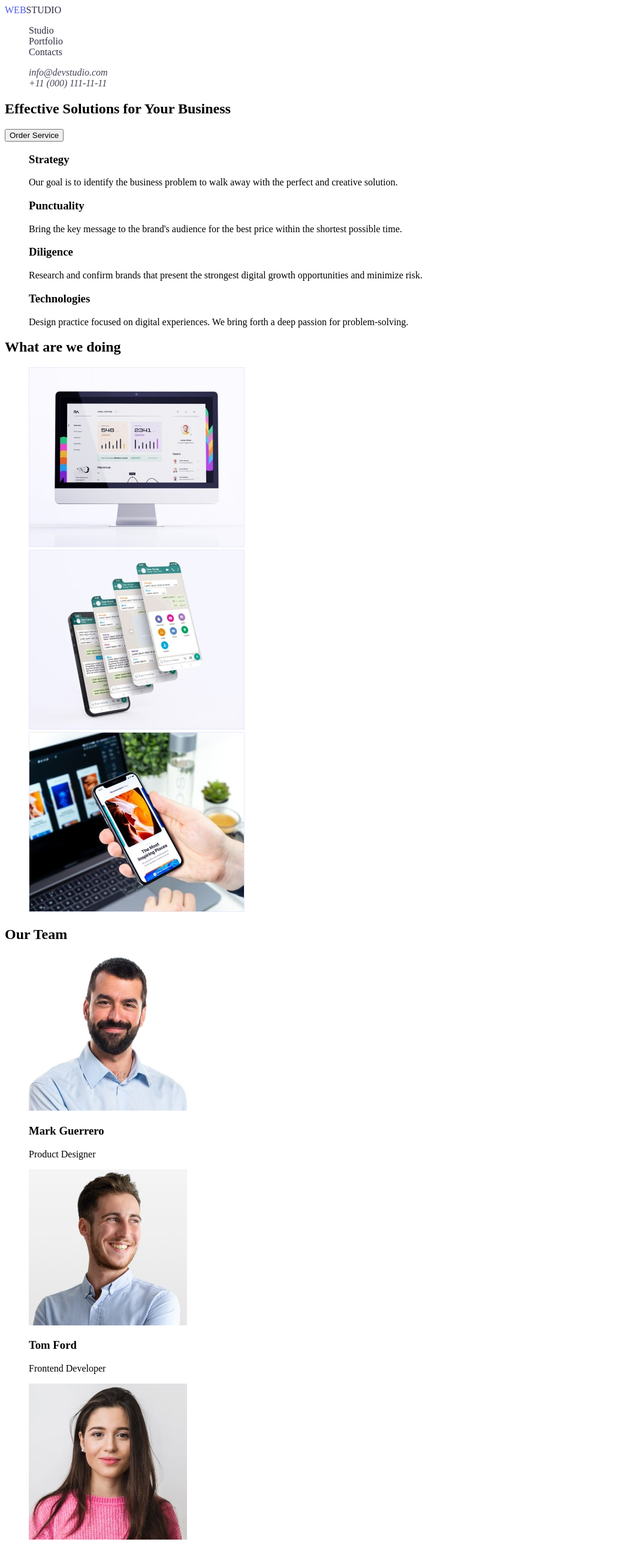
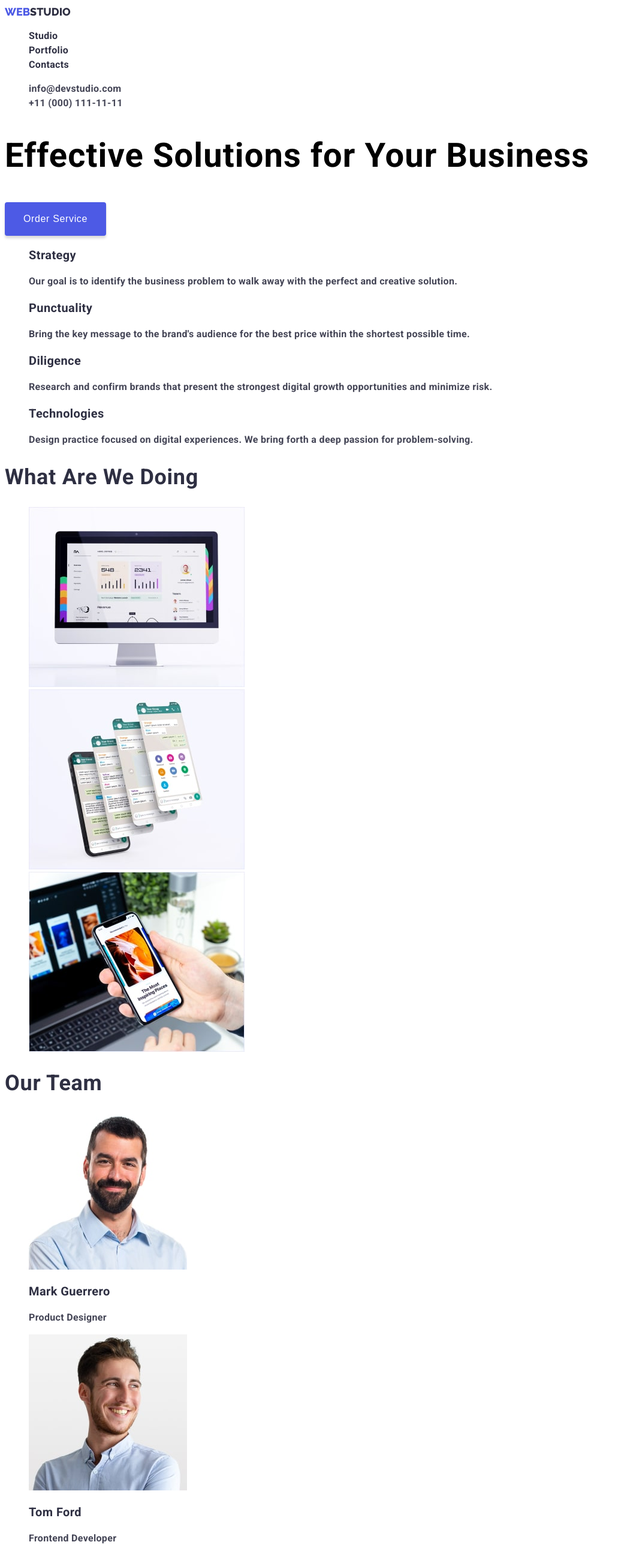
Before and after one commit to Teslyak/goit-markup-hw-02, a plain HTML site: page index.html in a window 1280 px wide. Shown: the top 2575 px of the page at 60% size, without its empty margins (0-1036 px from the left). Drawn offline with Linux system fonts and the light colour scheme.

Commit message:
Saturday

```diff
--- a/css/styles.css
+++ b/css/styles.css
@@ -13,23 +13,19 @@
 }
 
 body {
-    background-color: #ffffff;
+font-family: 'Roboto', sans-serif;
 }
 /* Скидування стилей списку */
 .list {
-    list-style: none;
+list-style: none;
+}
+/* Скидування стилей посилань */
+.link {
+text-decoration: none;
 }
 
+/* ===========================HEADER================ */
 
-/* Колір для посилань */
-.link{
-    color: var(--color-secondary);
-    text-decoration: none;
-}
-.address .link {
-color: var(--color-primary);
-}
-/* Наведення на посилання */
 .link:hover,
 .link:focus {
     color:var(--color-pressed-state);
@@ -40,11 +36,126 @@ color: var(--color-primary);
     color:var(--color-logo-links);
 }
 .logo {
-    color:var(--color-secondary);
-    text-decoration: none;
+font-family: 'Raleway', sans-serif;
+font-weight: 800;
+font-size: 18px;
+line-height: 1.33;
+color:var(--color-secondary);
+text-decoration: none;
 }
 
-/* Активний стан
-.link:active {
-    color: var(--color-pressed-state);;
-}*/
+ .header-link {
+font-weight: 500;
+font-size: 16px;
+line-height: 1.5;
+letter-spacing: 0.02em;
+color: var(--color-secondary);
+ }
+.contact-link {
+font-style: normal;
+font-weight: 400;
+font-size: 16px;
+line-height: 1.5;
+letter-spacing: 0.02em;
+color: var(--color-primary)
+}
+/* ===========================/ HEADER /================ */
+
+/* ============================HERO===================== */
+.hero-title {
+font-weight: 700;
+font-size: 56px;
+line-height: 1.07;
+letter-spacing: 0.02em;
+/* color: #FFFFFF; */
+}
+.hero-btn {
+font-weight: 500;
+font-size: 16px;
+line-height: 1.5;
+letter-spacing: 0.04em;
+color: #FFFFFF;
+width: 169px;
+height: 56px;
+
+background: #4D5AE5;
+box-shadow: 0px 4px 4px rgba(0, 0, 0, 0.15);
+border-radius: 4px;
+border:none;
+}
+/* ============================ / HERO /===================== */
+/* ============================ FEATURES SECTION ============ */
+.features-title {
+font-weight: 500;
+font-size: 20px;
+line-height: 1.2;
+letter-spacing: 0.02em;
+color: var(--color-secondary);
+}
+.features-subtitle {
+font-weight: 400;
+font-size: 16px;
+line-height: 1.5;
+letter-spacing: 0.02em;
+color: var(--color-primary);
+}
+/* ============================ /FEATURES SECTION/ ============ */
+
+/* ============================ WORK SECTION ============ */
+.work-title {
+font-weight: 700;
+font-size: 36px;
+line-height: 40px;
+letter-spacing: 0.02em;
+text-transform: capitalize;
+color: var(--color-secondary);
+}
+
+
+/* ============================ / WORK SECTION / ============ */
+
+/* ============================ TEAM SECTION ============ */
+.team-title {
+font-weight: 700;
+font-size: 36px;
+line-height: 1.11;
+letter-spacing: 0.02em;
+text-transform: capitalize;
+color: var(--color-secondary);
+
+}
+.name-employee-team {
+font-weight: 500;
+font-size: 20px;
+line-height: 1.2;
+letter-spacing: 0.02em;
+color: var(--color-secondary);
+}
+.professions-team {
+font-weight: 400;
+font-size: 16px;
+line-height: 1.5;
+letter-spacing: 0.02em;
+color: var(--color-primary);
+
+}
+
+/* ============================ / TEAM SECTION /  ============ */
+/* ============================ FOOTER  ============ */
+.footer {
+
+position: absolute;
+width: 1440px;
+height: 310px;
+left: 0px;
+top: 2280px;
+background-color: #2E2F42;
+}
+.copyright {
+font-weight: 400;
+font-size: 16px;
+line-height: 1.5;
+letter-spacing: 0.02em;
+color: #E7E9FC;
+}
+/* ============================ /FOOTER/  ============ */
--- a/index.html
+++ b/index.html
@@ -15,114 +15,156 @@
     <title>Студія</title>
   </head>
   <body>
+    <!-- =======================HEADER============================ -->
     <header class="page-header">
       <nav class="nav">
         <a href="./index.html" class="logo"
           ><span class="letter">WEB</span>STUDIO</a
         >
         <ul class="menu list">
-          <li><a href="./index.html" class="link">Studio</a></li>
-          <li><a href="./portfolio.html" class="link">Portfolio</a></li>
-          <li><a href="./index.html" class="link">Contacts</a></li>
+          <li><a href="./index.html" class="header-link link">Studio</a></li>
+          <li>
+            <a href="./portfolio.html" class="header-link link">Portfolio</a>
+          </li>
+          <li><a href="./index.html" class="header-link link">Contacts</a></li>
         </ul>
       </nav>
       <address>
-        <ul class="address list">
+        <ul class="contacts-list list">
           <li>
-            <a href="mailto:info@devstudio.com" class="link"
+            <a href="mailto:info@devstudio.com" class="contact-link link"
               >info@devstudio.com</a
             >
           </li>
           <li>
-            <a href="tel:+110001111111" class="link">+11 (000) 111-11-11</a>
+            <a href="tel:+110001111111" class="contact-link link"
+              >+11 (000) 111-11-11</a
+            >
           </li>
         </ul>
       </address>
     </header>
 
     <main>
-      <section class="section">
-        <h1>Effective Solutions for Your Business</h1>
-        <button type="button">Order Service</button>
+      <!-- ====================HERO================= -->
+      <section class="section-hero">
+        <h1 class="hero-title">Effective Solutions for Your Business</h1>
+        <button type="button" class="hero-btn">Order Service</button>
       </section>
 
-      <section class="section">
+      <section class="section-features">
         <h2 hidden>features</h2>
-        <ul class="list">
-          <li>
-            <h3>Strategy</h3>
-            <p>
+        <ul class="features-list list">
+          <li class="features-list-item">
+            <h3 class="features-title">Strategy</h3>
+            <p class="features-subtitle">
               Our goal is to identify the business problem to walk away with the
               perfect and creative solution.
             </p>
           </li>
-          <li>
-            <h3>Punctuality</h3>
-            <p>
+          <!-- ====================FEATURES SECTION ================= -->
+          <li class="features-list-item">
+            <h3 class="features-title">Punctuality</h3>
+            <p class="features-subtitle">
               Bring the key message to the brand's audience for the best price
               within the shortest possible time.
             </p>
           </li>
-          <li>
-            <h3>Diligence</h3>
-            <p>
+          <li class="features-list-item">
+            <h3 class="features-title">Diligence</h3>
+            <p class="features-subtitle">
               Research and confirm brands that present the strongest digital
               growth opportunities and minimize risk.
             </p>
           </li>
-          <li>
-            <h3>Technologies</h3>
-            <p>
+          <li class="features-list-item">
+            <h3 class="features-title">Technologies</h3>
+            <p class="features-subtitle">
               Design practice focused on digital experiences. We bring forth a
               deep passion for problem-solving.
             </p>
           </li>
         </ul>
       </section>
-      <section class="section">
-        <h2>What are we doing</h2>
-        <ul class="list">
+      <!-- ====================WORK=================== -->
+      <section class="section-work">
+        <h2 class="work-title">What are we doing</h2>
+        <ul class="work-list list">
           <li>
-            <img src="./images/img-monitor.jpg" alt="monitor" width="360" />
+            <img
+              src="./images/img-monitor.jpg"
+              class="work-img"
+              alt="monitor"
+              width="360"
+              height="300"
+            />
           </li>
           <li>
-            <img src="./images/img-mobiles.jpg" alt="mobiles" width="360" />
+            <img
+              src="./images/img-mobiles.jpg"
+              class="work-img"
+              alt="mobiles"
+              width="360"
+              height="300"
+            />
           </li>
           <li>
-            <img src="./images/img-notebook.jpg" alt="notebook" width="360" />
+            <img
+              src="./images/img-notebook.jpg"
+              class="work-img"
+              alt="notebook"
+              width="360"
+              height="300"
+            />
           </li>
         </ul>
       </section>
-      <section class="section">
-        <h2>Our Team</h2>
-        <ul class="list">
+      <section class="section-team">
+        <h2 class="team-title">Our Team</h2>
+        <ul class="team-list list">
           <li>
             <img
               src="./images/produkt-designer.jpg"
+              class="team-img"
               alt="produkt-designer"
               width="264"
+              height="260"
             />
-            <h3>Mark Guerrero</h3>
-            <p>Product Designer</p>
+            <h3 class="name-employee-team">Mark Guerrero</h3>
+            <p class="professions-team">Product Designer</p>
           </li>
           <li>
             <img
               src="./images/frontend-developer.jpg"
+              class="team-img"
               alt="frontend-developer"
               width="264"
+              height="260"
             />
-            <h3>Tom Ford</h3>
-            <p>Frontend Developer</p>
+            <h3 class="name-employee-team">Tom Ford</h3>
+            <p class="professions-team">Frontend Developer</p>
           </li>
           <li>
-            <img src="./images/marketing.jpg" alt="marketing" width="264" />
-            <h3>Camila Garcia</h3>
-            <p>Marketing</p>
+            <img
+              src="./images/marketing.jpg"
+              class="team-img"
+              alt="marketing"
+              width="264"
+              height="260"
+            />
+            <h3 class="name-employee-team">Camila Garcia</h3>
+            <p class="professions-team">Marketing</p>
           </li>
           <li>
-            <img src="./images/ui-designer.jpg" alt="ui-designer" width="264" />
-            <h3>Daniel Wilson</h3>
-            <p>UI Designer</p>
+            <img
+              src="./images/ui-designer.jpg"
+              class="team-img"
+              alt="ui-designer"
+              width="264"
+              height="260"
+            />
+            <h3 class="name-employee-team">Daniel Wilson</h3>
+            <p class="professions-team">UI Designer</p>
           </li>
         </ul>
       </section>
@@ -131,11 +173,10 @@
       <a href="./index.html" class="logo"
         ><span class="letter">WEB</span>STUDIO</a
       >
-      <p>
+      <p class="copyright">
         Increase the flow of customers and sales for your business with digital
         marketing & growth solutions.
       </p>
     </footer>
   </body>
 </html>
-<!-- Дай мені сили -->
```
